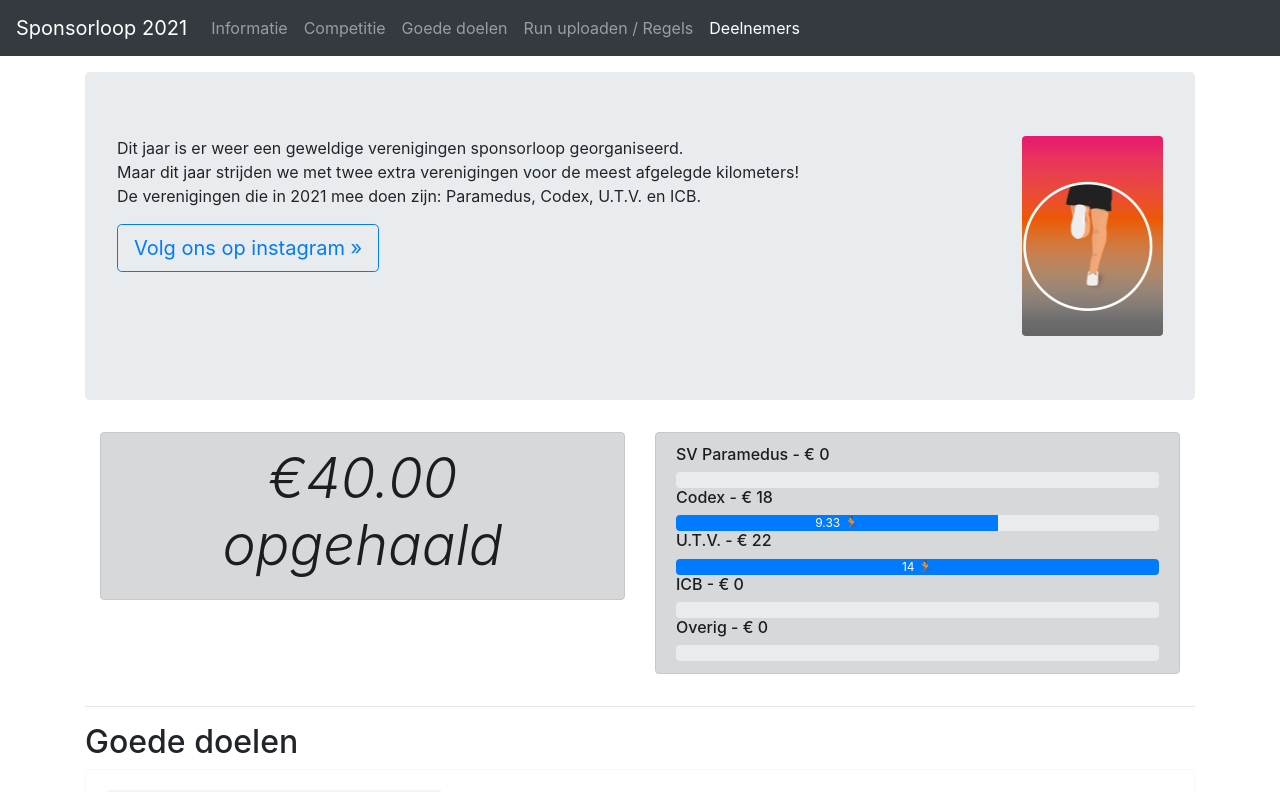
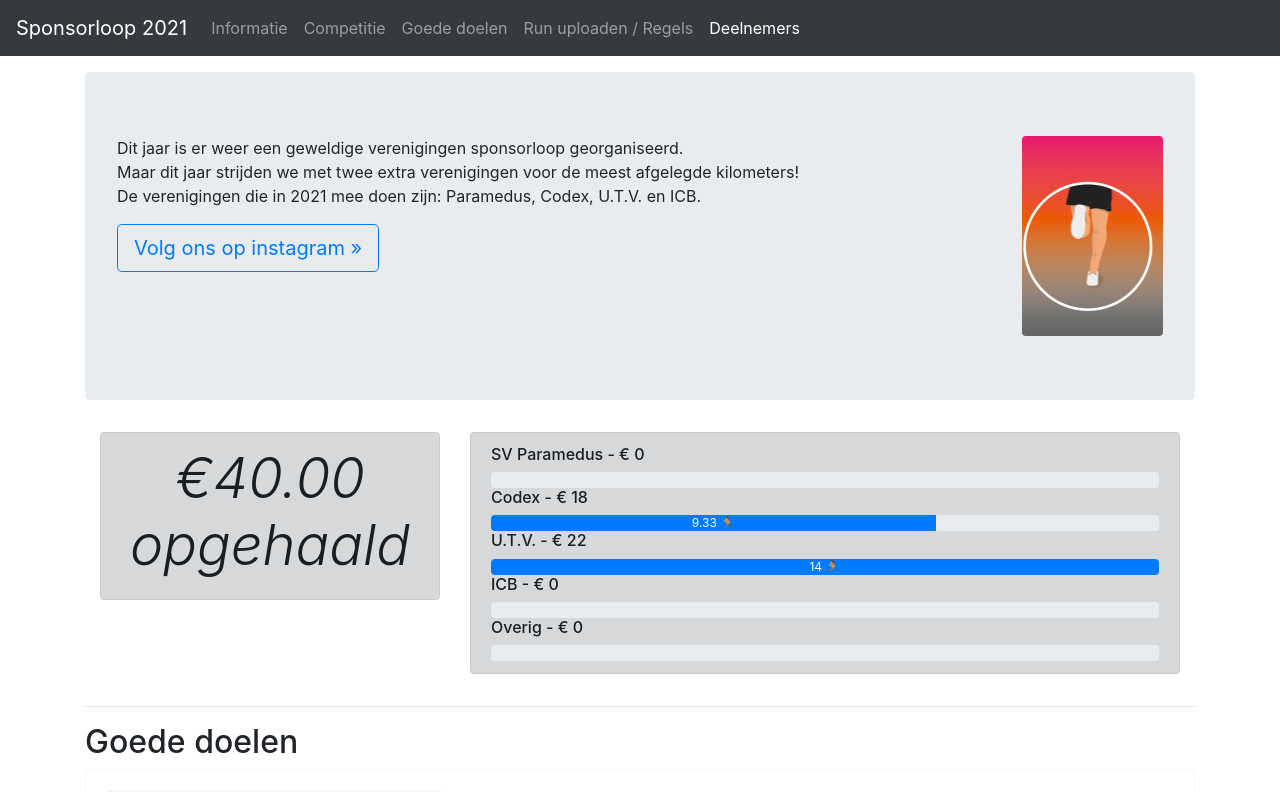
Before and after one commit to kenklein/Sponsorloop2021, an Angular app: page / in a window 1280 px wide. Shown: the top 792 px of the page. Built offline with nearby package versions, Linux system fonts and the light colour scheme.

Commit message:
Everything commit #denmark expert eager expert easy

```diff
--- a/src/app/main/main.component.html
+++ b/src/app/main/main.component.html
@@ -17,13 +17,13 @@
 
 <div id="competition" class="container">
   <div class="row">
-    <div class="col-md-6">
+    <div class="col-md-4">
       <div class="alert alert-dark" role="alert">
         <h1 style="text-align: center;" class="display-4 font-italic">{{ getTotal() | currency: 'EUR' }}
           opgehaald</h1>
       </div>
     </div>
-    <div class="col-md-6">
+    <div class="col-md-8">
       <div class="alert alert-dark" role="alert">
         <div *ngFor="let competition of competitionData" >
           <app-comp-bar [competition]="competition" [maxPoints]="totalMaximumPoints()"></app-comp-bar>
```
